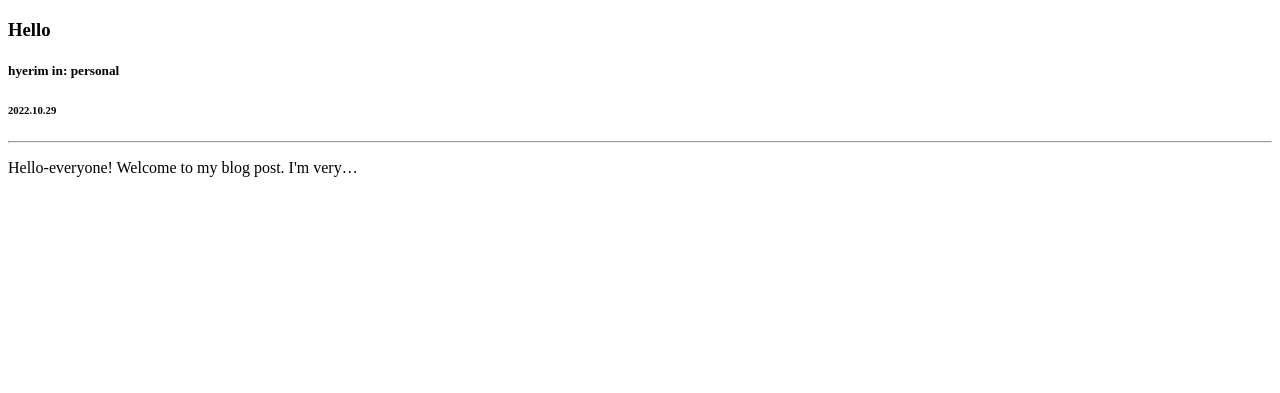
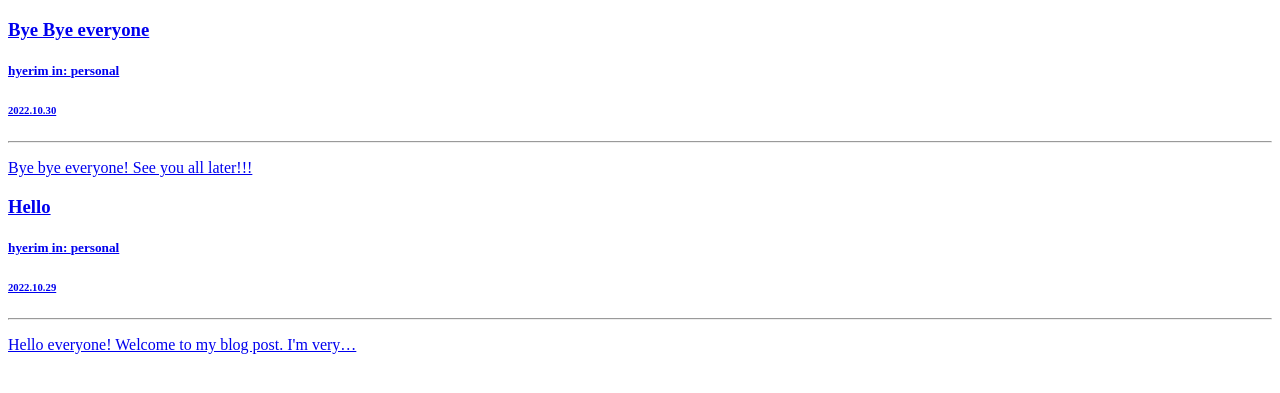
Before and after one commit to hyerimhan/Gatsby, a Gatsby site: page /blog in a window 1280 px wide. Shown: the part 131-524 px from the top of the page. Built offline with nearby package versions, Linux system fonts and the light colour scheme; Gatsby itself is replaced by a stand-in of ours.

Commit message:
Feat: Dynamic Pages

```diff
--- /dev/null
+++ b/blog-posts/Bye.mdx
@@ -0,0 +1,11 @@
+---
+title: Bye Bye everyone
+category: personal
+date: '2022-10-30'
+author: hyerim
+slug: bye-bye-everyone
+---
+
+# Bye bye everyone!
+
+See you all later!!!
--- a/blog-posts/Hello.mdx
+++ b/blog-posts/Hello.mdx
@@ -3,9 +3,10 @@ title: Hello
 category: personal
 date: '2022-10-29'
 author: hyerim
+slug: hello-everyone
 ---
 
-## Hello-everyone!
+# Hello everyone!
 
 Welcome to my blog post. I'm very happy to have you all here with me on this special ocasion.
 
--- a/src/pages/blog.tsx
+++ b/src/pages/blog/index.tsx
@@ -1,7 +1,7 @@
 import React from 'react'
-import Layout from '../components/Layout'
-import Seo from '../components/Seo'
-import { PageProps, graphql } from 'gatsby'
+import Layout from '../../components/Layout'
+import Seo from '../../components/Seo'
+import { PageProps, graphql, Link } from 'gatsby'
 
 const Blog = ({ data }: PageProps<Queries.BlogPostsQuery>) => {
   console.log(data)
@@ -11,6 +11,7 @@ const Blog = ({ data }: PageProps<Queries.BlogPostsQuery>) => {
       <section>
         {data.allMdx.nodes.map((file, index) => (
           <article key={index}>
+            <Link to={`/blog/${file.frontmatter?.slug}`}>
               <h3>{file.frontmatter?.title}</h3>
               <h5>
                 {file.frontmatter?.author} in: {file.frontmatter?.category}
@@ -18,6 +19,7 @@ const Blog = ({ data }: PageProps<Queries.BlogPostsQuery>) => {
               <h6>{file.frontmatter?.date}</h6>
               <hr />
               <p>{file.excerpt}</p>
+            </Link>
           </article>
         ))}
       </section>
@@ -36,6 +38,7 @@ export const query = graphql`
           category
           title
           date(formatString: "YYYY.MM.DD")
+          slug
         }
         excerpt(pruneLength: 50)
       }
--- a/src/pages/index.tsx
+++ b/src/pages/index.tsx
@@ -5,7 +5,7 @@ import Seo from '../components/Seo'
 const IndexPage = () => {
   return (
     <Layout title='Welcome to DevStickers 🖐🏻'>
-      <div></div>
+      <div />
     </Layout>
   )
 }
```
Also changed, not shown: src/pages/blog/{mdx.frontmatter__slug}.tsx (added, +12 -0 lines), README.md. Lines whose indentation alone changed are shown as unchanged.
